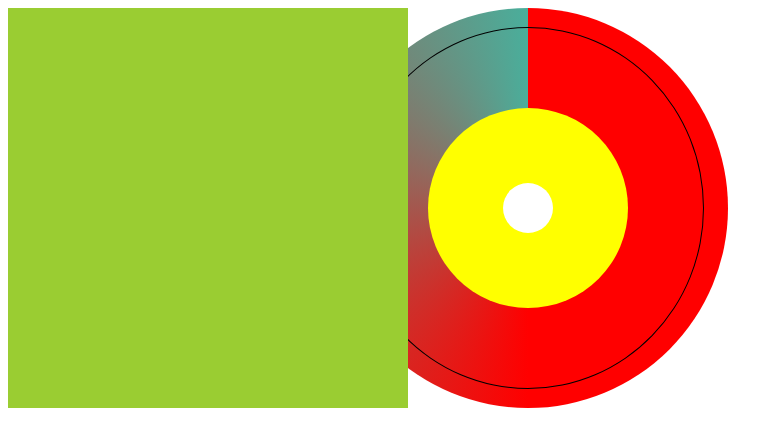
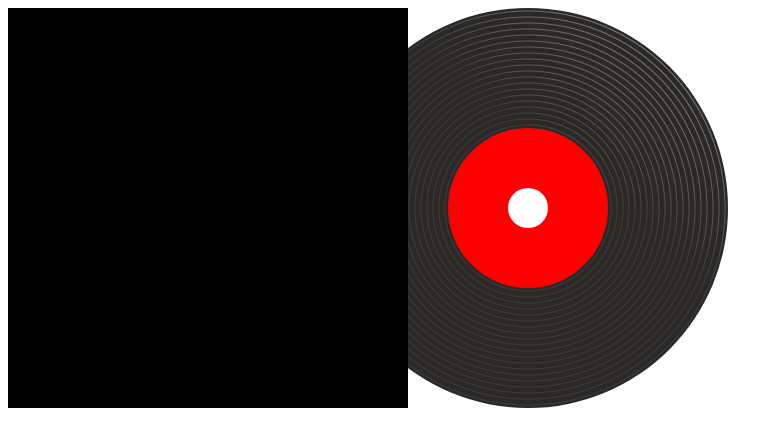
Before and after one commit to Jonay024/cover-css, a website built with Parcel: page src/index.html in a window 1280 px wide. Shown: the whole page, without its empty margins (0-783 px from the left). Built offline with nearby package versions, Linux system fonts and the light colour scheme.

Commit message:
lights to vinyl

```diff
--- a/src/css/index.css
+++ b/src/css/index.css
@@ -5,36 +5,35 @@ body {
 .cover {
     width: 400px;
     height: 400px;
-    background-color: yellowgreen;
+    background-color: black;
     z-index: 20;
 }
 
 .disco {
     width: 400px;
     height: 400px;
-    background: conic-gradient(red 180deg, #4aae9b);
+    background-color: black;
     border-radius: 50%;
     margin-left: -80px;
     display: flex;
     justify-content: center;
     align-items: center;
     z-index: 10;
-}
+    background:
 
-.linea-1 {
-    width: 350px;
-    height: 360px;
-    border: 1px solid black;
-    border-radius: 50%;
-    display: flex;
-    justify-content: center;
-    align-items: center;
+        linear-gradient(220deg, transparent 0%, rgba(42, 41, 40, .85) 40%) no-repeat 100% 0,
+        repeating-radial-gradient(
+            #2a2928,
+            #2a2928 4px,
+            #ada9a0 5px,
+            #2a2928 6px
+        );
 }
 
 .pegatina {
-    width: 200px;
-    height: 200px;
-    background-color: yellow;
+    width: 160px;
+    height: 160px;
+    background-color: red;
     border-radius: 50%;
     display: flex;
     justify-content: center;
@@ -42,8 +41,8 @@ body {
 }
 
 .hole {
-    width: 50px;
-    height: 50px;
+    width: 40px;
+    height: 40px;
     background-color: white;
     border-radius: 50%;
 }
--- a/src/index.html
+++ b/src/index.html
@@ -11,17 +11,9 @@
     <div class="cover">
     </div>
     <div class="disco">
-        <div class="linea-1">
-            <div class="linea-2">
-                <div class="linea-3">
-                    <div class="linea-4">
-                        <div class="pegatina">
-                            <div class="hole">
+        <div class="pegatina">
+            <div class="hole">
 
-                            </div>
-                        </div>
-                    </div>
-                </div>
             </div>
         </div>
     </div>
```
